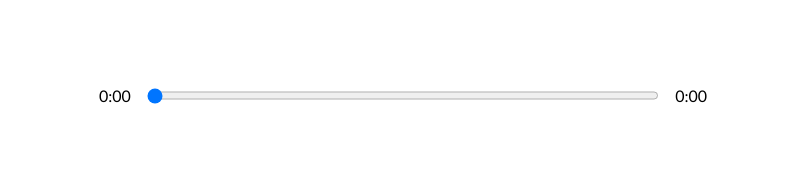
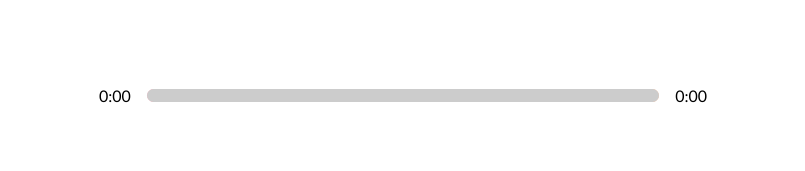
Before and after one commit to Faisal-pixel/Music-Player, a React (Create React App) app: page / in a window 1280 px wide. Shown: the part 490-661 px from the top of the page, without its empty margins (237-1042 px from the left). Built offline with nearby package versions, Linux system fonts and the light colour scheme.

Commit message:
I finished styling the range input. Took a very long time

```diff
--- a/src/App.js
+++ b/src/App.js
@@ -18,15 +18,22 @@ function App() {
     const [songInfo, setSongInfo] = useState({
       currentTime: 0,
       duration: 0,
+      animationPercentage: 0
   })
   const [libraryStatus, setLibraryStatus] = useState(false)
 
   const timeUpdateHandler = (e) => {
     const current = e.target.currentTime;
     const duration = e.target.duration;
+    //Calculate animation percentage
+    const roundedCurrentTime = Math.round(current)
+    const roundedDurationTime = Math.round(duration)
+
+    const animationPercentage = Math.round((roundedCurrentTime/roundedDurationTime) * 100)
+
     setSongInfo(prevValue => {
         return (
-            {...prevValue, currentTime: current, duration}
+            {...prevValue, currentTime: current, duration, animationPercentage}
         )
     })
 }
--- a/src/components/Player.jsx
+++ b/src/components/Player.jsx
@@ -43,11 +43,18 @@ const Player = ({ isPlaying, setIsPlaying, audioRef, songInfo, setSongInfo, song
         }
     }
 
+    const trackAnim = {
+        transform: `translateX(${songInfo.animationPercentage}%)`
+    }
+
     return(
         <div className="player">
             <div className="time-control">
                 <p>{formatTime(songInfo.currentTime)}</p>
-                <input min="0" max={songInfo.duration || 0} value={songInfo.currentTime} type="range" onChange={dragHandler} />
+                <div style={{background: `linear-gradient(to right, #ffafbd, #ffc3a0)`}} className="track">
+                    <input min="0" max={songInfo.duration || 0} value={songInfo.currentTime} type="range" onChange={dragHandler} />
+                    <div style={trackAnim} className="animate-track"></div>
+                </div>
                 <p>{songInfo.duration ? formatTime(songInfo.duration) : "0:00"}</p>
             </div>
             <div className="play-control">
--- a/src/styles/_player.scss
+++ b/src/styles/_player.scss
@@ -9,9 +9,12 @@
 .time-control {
     width: 50%;
     display: flex;
+    align-items: center;
     input {
         width: 100%;
-        padding: 1rem 0rem;
+        -webkit-appearance: none;
+        background: transparent;
+        cursor: pointer;
     }
 
     p {
@@ -29,3 +32,29 @@
         cursor: pointer;
     }
 }
+
+input[type="range"]::-webkit-slider-thumb {
+    -webkit-appearance: none;
+    height: 16px;
+    width: 16px;
+}
+
+.track {
+    background-color: lightblue;
+    width: 100%;
+    height: 0.8rem;
+    position: relative;
+    border-radius: 1rem;
+    overflow: hidden;
+}
+
+.animate-track {
+    background-color: rgb(204, 204, 204);
+    width: 100%;
+    height: 100%;
+    position: absolute;
+    top: 0;
+    left: 0;
+    transform: translateX(0%);
+    pointer-events: none;
+}
```
